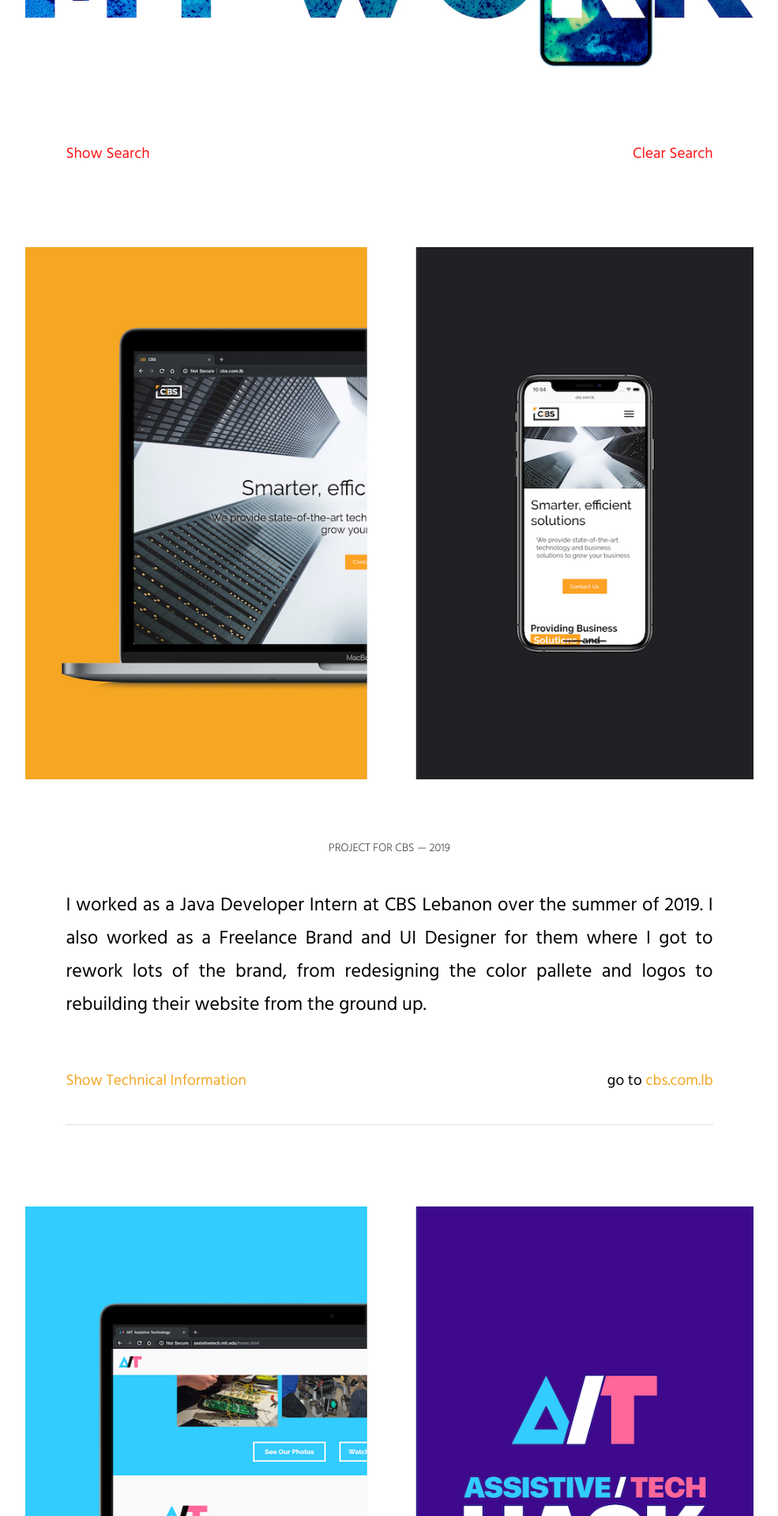
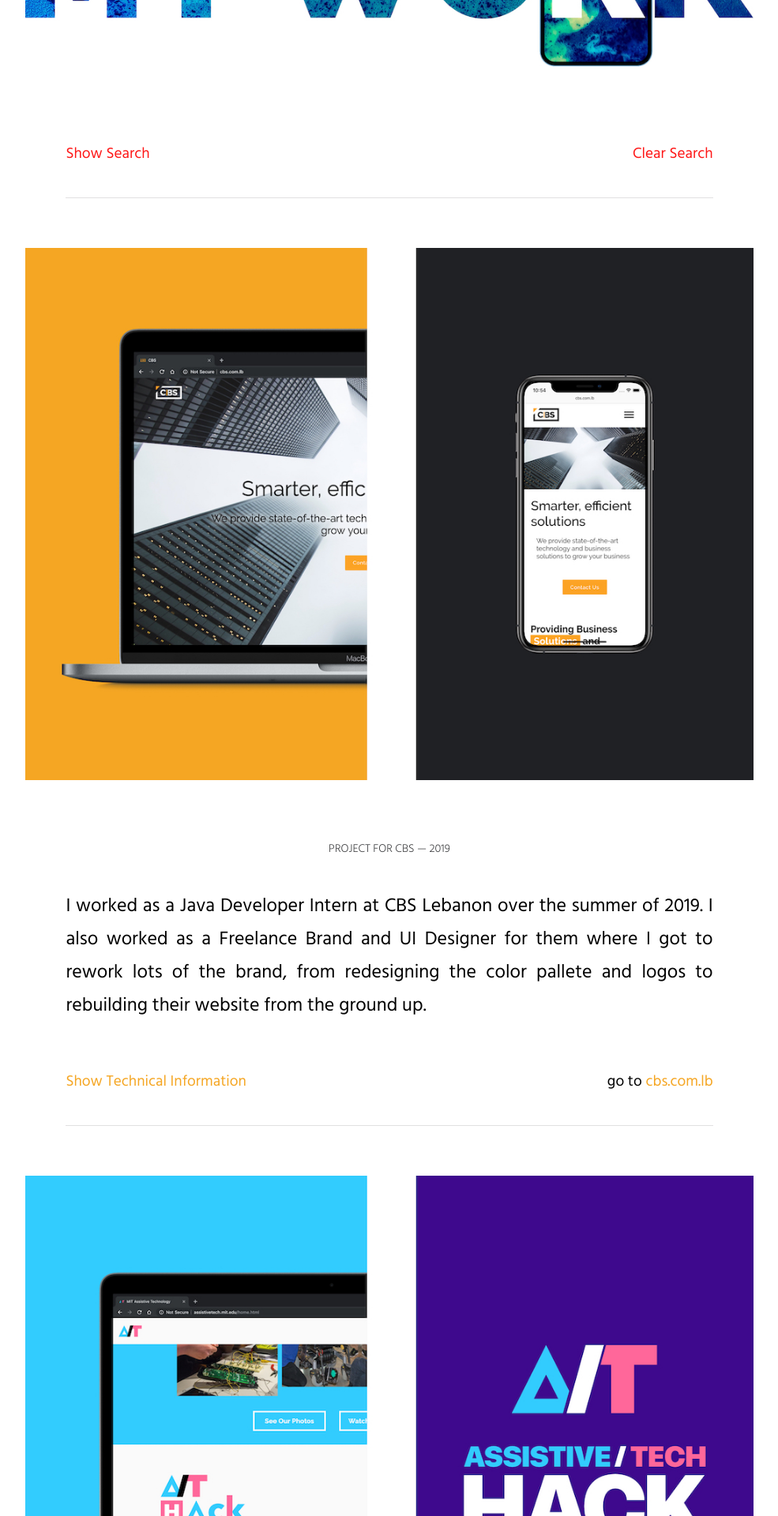
Before and after one commit to itstorque/2018-tareqdandachi.github.io, a Jekyll site: the page built from work.md, in a window 1280 px wide. Shown: the part 442-2362 px from the top of the page at 79% size, without its empty margins (147-1132 px from the left). Built offline with Jekyll 4.4.1, drawn with Linux system fonts in a browser that asks for light colours.

Commit message:
Smarter use of seperators

```diff
--- a/resources/main.css
+++ b/resources/main.css
@@ -198,6 +198,12 @@ footer {
   background-color: #E1E0E1;
 
   margin-bottom: 40px;
+
+}
+
+.work-item .separator {
+
+  margin-bottom: 0px;
 
 }
 
--- a/work.md
+++ b/work.md
@@ -77,6 +77,8 @@ script:
 
   <div id="cbs" class="work-item" data-tags="ui web java php js design intern cs">
 
+    <div class="separator"></div>
+
     {%- include picture.html img="work/cbs" alt="Picture of the CBS website on both mobile and desktop." -%}
 
     <h3 class="pretitle">Project for CBS — 2019</h3>
@@ -108,11 +110,11 @@ script:
       go to <a target="\_blank" href="http://cbs.com.lb" style="color: #F5A623;">cbs.com.lb</a>
     </p>
 
-    <div class="separator"></div>
-
   </div>
 
   <div id="at" class="work-item" data-tags="bio ui web php js cs design">
+
+    <div class="separator"></div>
 
     {%- include picture.html img="work/at" alt="Picture of the Assitive Technology at MIT website on desktop on the left and a picture of the ATHack logo on the right." -%}
 
@@ -145,11 +147,11 @@ script:
       go to <a target="\_blank" href="http://assistivetech.mit.edu" style="color: #FF6699;">assistivetech.mit.edu</a>
     </p>
 
-    <div class="separator"></div>
-
   </div>
 
   <div id="nyhack" class="work-item" data-tags="hackathon bio ai app cs">
+
+    <div class="separator"></div>
 
     {%- include picture.html img="work/nyhack" alt="Person breathing air into phone on the left, an analysis of the data and healthy lung diagnosis on the right." -%}
 
@@ -178,11 +180,11 @@ script:
 
     <p class="work"></p>
 
-    <div class="separator"></div>
-
   </div>
 
   <div id="thetech" class="work-item" data-tags="ruby coffee js haml ui web cs design">
+
+    <div class="separator"></div>
 
     {%- include picture.html img="work/thetech" alt="Picture of MIT The Tech's website on desktop on the left and a picture of the logo and a newspaper on the right." -%}
 
@@ -217,11 +219,11 @@ script:
       go to <a target="\_blank" href="http://thetech.com" style="color: #993333;">thetech.com</a>
     </p>
 
-    <div class="separator"></div>
-
   </div>
 
   <div id="fliplearn" class="work-item" data-tags="ai ui web app vision edu cs design android">
+
+    <div class="separator"></div>
 
     {%- include picture.html img="work/fliplearn" alt="Three images of FlipLearn running on an iPad, a picture of Brainy (the mascot) and the FlipLearn Logo." -%}
 
@@ -261,11 +263,11 @@ script:
 
     <h3 class="note">the platform included a web-app for everyone, an iPad App for Students and both an Android and an iOS app for Teachers and Parents.</h3>
 
-    <div class="separator"></div>
-
   </div>
 
   <div id="space" class="work-item" data-tags="ar ai ui app vision edu swift cpp objc cs design">
+
+    <div class="separator"></div>
 
     {%- include picture.html img="work/space" alt="Images of the app on two iPads and four iPhones." -%}
 
@@ -296,11 +298,11 @@ script:
 
     <p class="work"></p>
 
-    <div class="separator" id="aus"></div>
-
   </div>
 
   <div id="aus" class="work-item" data-tags="bio ee py cpp cs as objc mac arduino">
+
+    <div class="separator"></div>
 
     {%- include picture.html img="work/aus" alt="A graphic that portrays a pair of glasses with attached technology that performs the functions described below." -%}
 
@@ -340,11 +342,11 @@ script:
 
     <h3 class="note">All of the included technology (excluding the glasses frame) cost less than $6 to build.</h3>
 
-    <div class="separator"></div>
-
   </div>
 
   <div id="vmas" class="work-item" data-tags="bio ee py ai cpp cs arduino">
+
+    <div class="separator"></div>
 
     {%- include picture.html img="work/vmas" alt="A graphic of a brain and a beanie that illustrate functions of VMAS." -%}
 
@@ -375,11 +377,11 @@ script:
 
     <p class="work"></p>
 
-    <div class="separator"></div>
-
   </div>
 
   <div id="roboarm" class="work-item" data-tags="bio ee py ai robot cpp cs arduino">
+
+    <div class="separator"></div>
 
     {%- include picture.html img="work/roboarm" alt="A graphic of a human controlled arm on the left and an environment driven arm on the right." -%}
 
@@ -411,11 +413,11 @@ script:
 
     <p class="work"></p>
 
-    <div class="separator"></div>
-
   </div>
 
   <div id="airsurface" class="work-item" data-tags="py ai swift objc cpp cs as mac">
+
+    <div class="separator"></div>
 
     {%- include picture.html img="work/airsurface" alt="A graphic of different controls (buttons, a slider and a knob) on the left. A camera lens on the right." -%}
 
```
